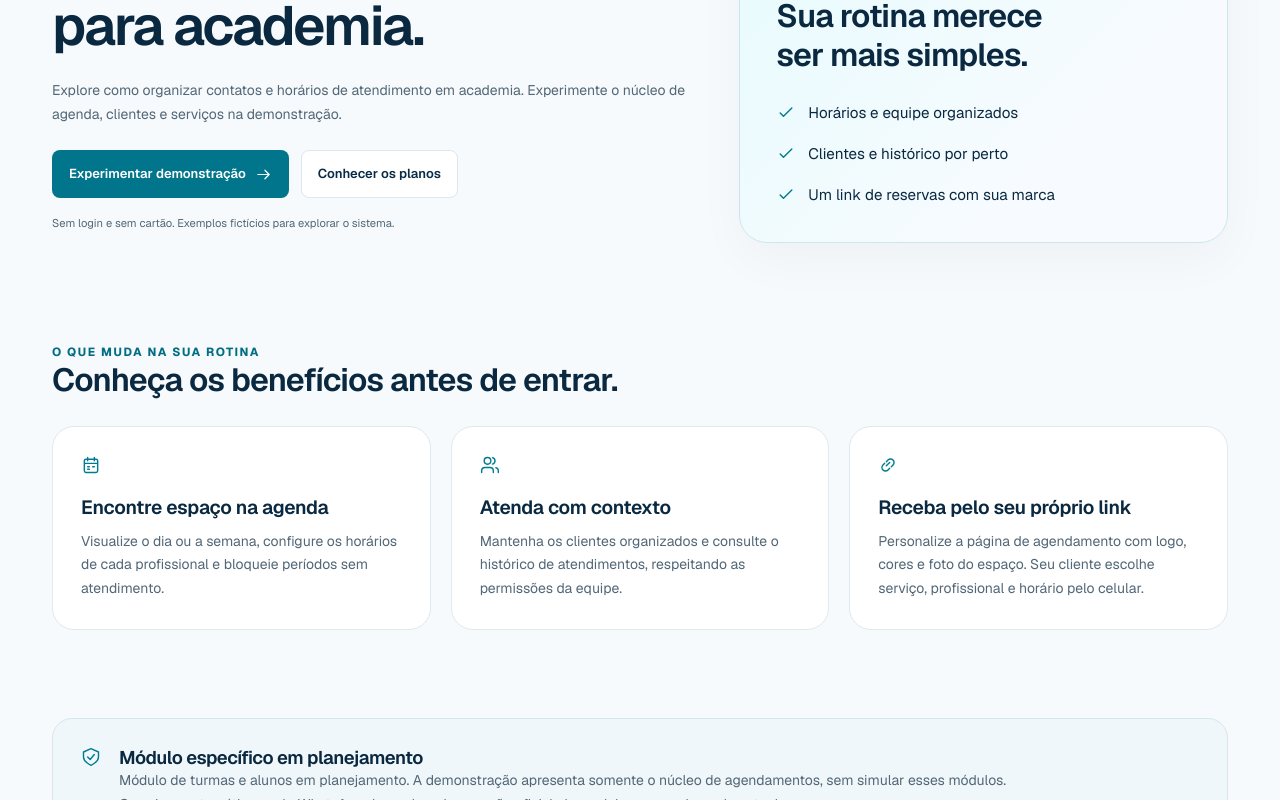
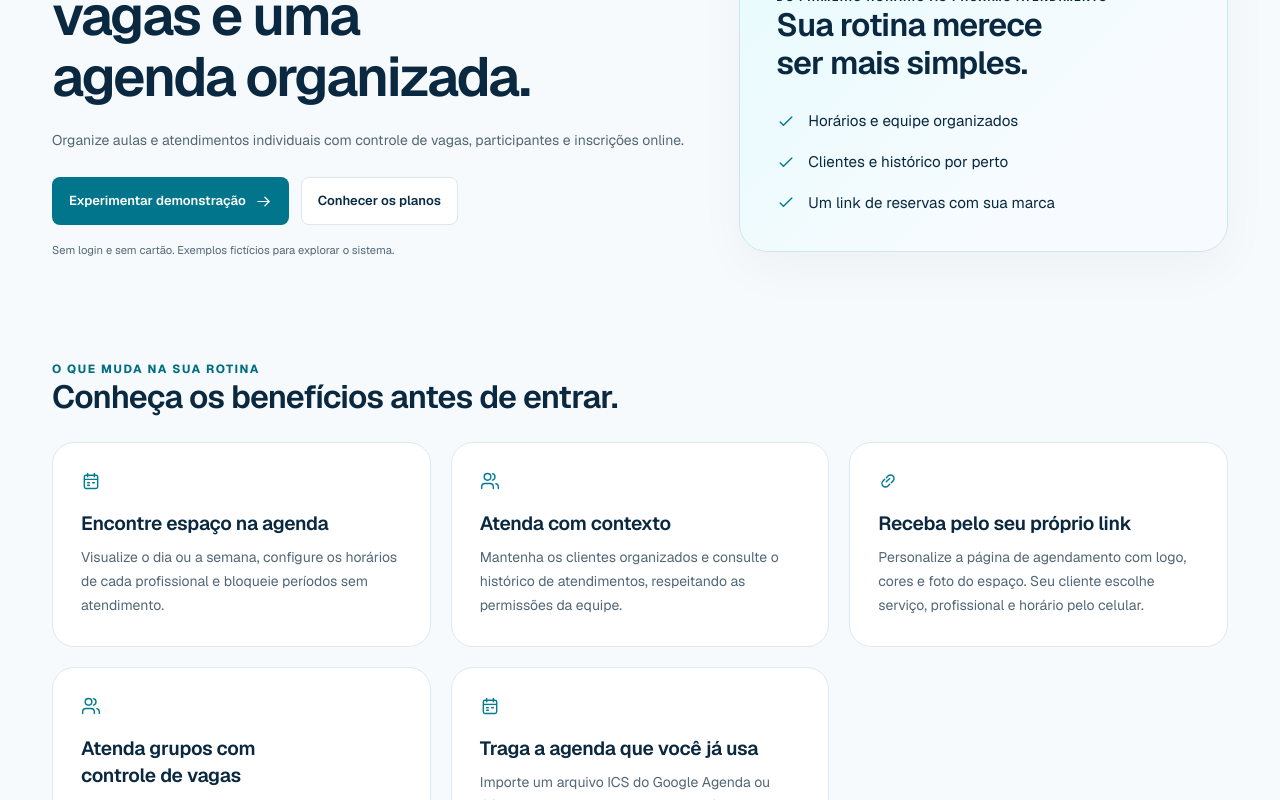
Before and after one commit to diogobr231/webfidelize_saas, a Next.js app: page /segmentos/academia in a window 1280 px wide. Shown: the part 280-1080 px from the top of the page. Built offline with nearby package versions, Linux system fonts and the light colour scheme; no server answers.

Commit message:
docs: explain group booking and calendar migration across segments

```diff
--- a/src/app/page.tsx
+++ b/src/app/page.tsx
@@ -70,7 +70,7 @@ const questions = [
   {
     question: "O sistema tem módulos específicos para cada segmento?",
     answer:
-      "Hoje, os segmentos compartilham o núcleo de agenda, clientes e serviços. Recursos como prontuário, comandas, caixa, cadastro de pets, rotas, turmas e inteligência artificial não fazem parte da versão disponível.",
+      "Os segmentos compartilham agenda individual, turmas com limite de vagas, reservas online, clientes e serviços. Recursos como prontuário, comandas, caixa, cadastro de pets, rotas e inteligência artificial para clientes não fazem parte da versão disponível.",
   },
 ];
 
--- a/src/app/segmentos/[nicho]/page.tsx
+++ b/src/app/segmentos/[nicho]/page.tsx
@@ -101,6 +101,16 @@ export default async function Segment({
               title: "Receba pelo seu próprio link",
               text: "Personalize a página de agendamento com logo, cores e foto do espaço. Seu cliente escolhe serviço, profissional e horário pelo celular.",
             },
+            {
+              icon: "users" as const,
+              title: "Atenda grupos com controle de vagas",
+              text: "Crie uma turma ou atividade com um profissional, acompanhe os participantes e receba inscrições até o limite configurado.",
+            },
+            {
+              icon: "calendar" as const,
+              title: "Traga a agenda que você já usa",
+              text: "Importe um arquivo ICS do Google Agenda ou CSV de outro sistema. Revise os horários antes de salvar, com prevenção de duplicidades e conflitos.",
+            },
           ].map((b) => (
             <article key={b.title}>
               <Icon name={b.icon} />
--- a/src/components/plans-comparison.tsx
+++ b/src/components/plans-comparison.tsx
@@ -10,6 +10,8 @@ const features = [
   "Clientes e catálogo de serviços",
   "Turnos e intervalos por profissional",
   "Página pública de agendamento",
+  "Turmas com limite de vagas e inscrição online",
+  "Importação de agenda por ICS ou CSV",
   "Configuração guiada e central de ajuda",
 ];
 export function PlansComparison({
--- a/src/lib/catalog.ts
+++ b/src/lib/catalog.ts
@@ -53,7 +53,7 @@ export const niches = [
     name: "Academia",
     icon: "◈",
     color: "#c084fc",
-    description: "Módulo de turmas e alunos em planejamento.",
+    description: "Turmas com vagas, inscrições online e agenda individual.",
   },
 ] as const;
 export const plans = [
--- a/src/lib/segments.ts
+++ b/src/lib/segments.ts
@@ -1,6 +1,18 @@
 import { niches } from "./catalog";
 
 const content = {
+  academia: {
+    headline: "Uma turma, várias vagas e uma agenda organizada.",
+    description:
+      "Organize aulas e atendimentos individuais com controle de vagas, participantes e inscrições online.",
+    services: [
+      "Aula de exemplo",
+      "Avaliação de exemplo",
+      "Atendimento de exemplo",
+    ],
+    limitation:
+      "Turmas e reservas estão disponíveis no painel. A demonstração interativa apresenta atendimentos individuais; fichas de treino, catracas e mensalidades de alunos não estão incluídas.",
+  },
   salao: {
     headline:
       "Mais cuidado com suas clientes. Menos tempo organizando horários.",
```
Also changed, not shown: 1 other file (tests, documents, lock files or other folders).
